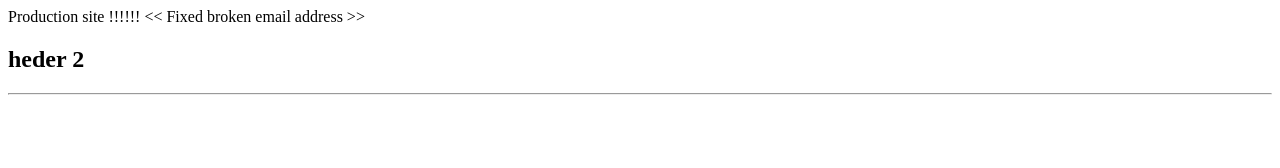
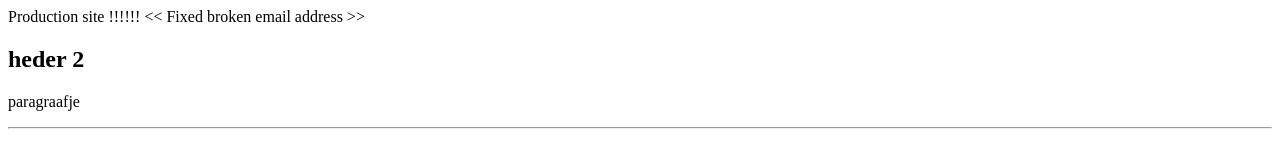
Before and after one commit to dwaddle/testing-git, a plain HTML site: page website.html in a window 1280 px wide. Drawn offline with Linux system fonts and the light colour scheme.

Commit message:
Paragraafje toegevoegd

```diff
--- a/website.html
+++ b/website.html
@@ -13,5 +13,6 @@ Production site !!!!!!
 <h2>heder 2</h2>
 
 
+<p>paragraafje</p>
 <hr>
 </body> </html>
```
